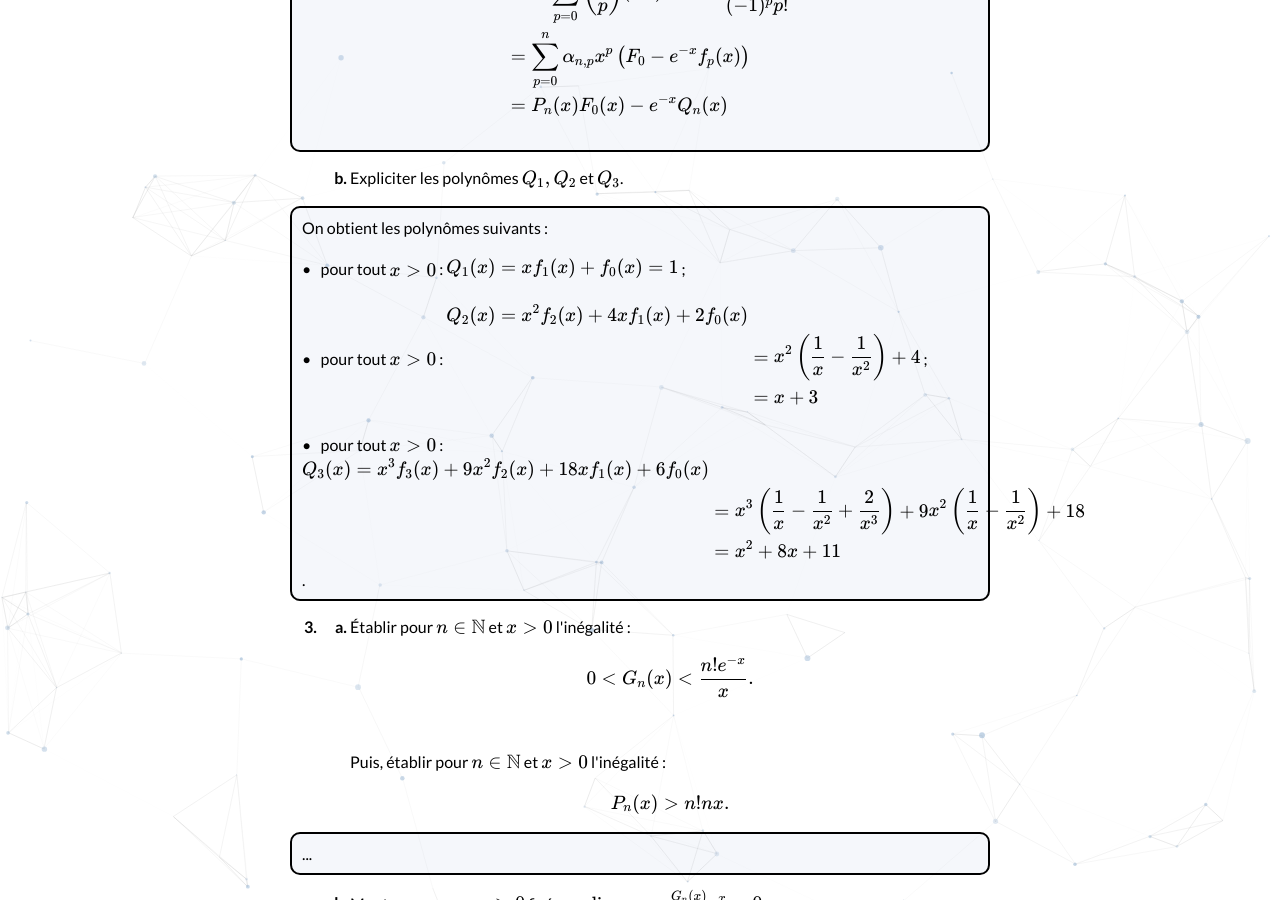
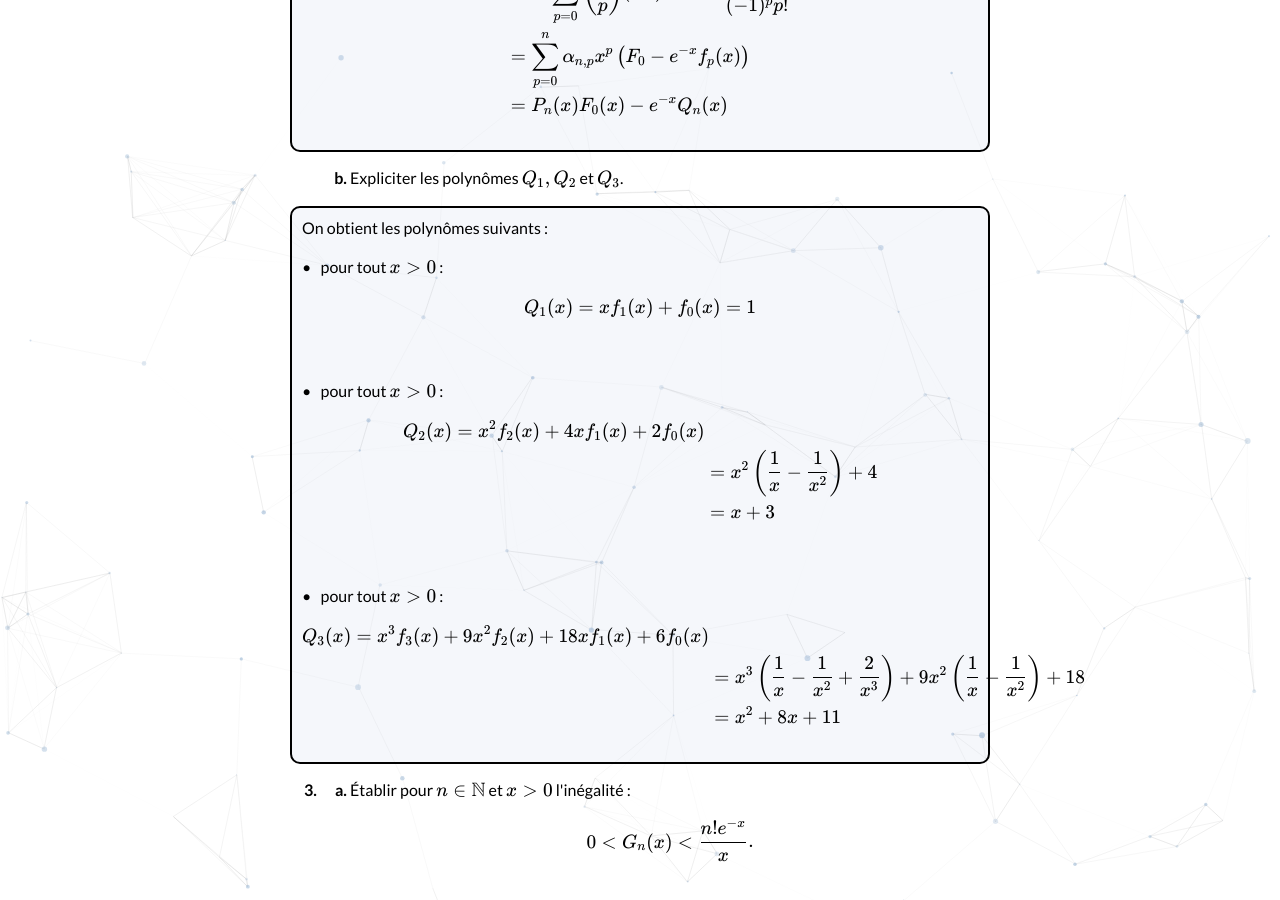
Before and after one commit to bglbrt/bglbrt.github.io, a Jekyll site: the page built from fr/corrections/administrateur_externe_1993.md, in a window 1280 px wide and 900 px high, scrolled down 9987 px. Built offline with Jekyll 4.4.1, drawn with Linux system fonts in a browser that asks for light colours; nearby versions of some CDN libraries.

Commit message:
Refactor mathematical expressions and fix formatting in administrateur_externe_1993.md

```diff
--- a/fr/corrections/administrateur_externe_1993.md
+++ b/fr/corrections/administrateur_externe_1993.md
@@ -490,11 +490,24 @@ Dans tout le problème \( x \) désigne un réel <i>strictement positif</i>, et
                 <p style="border: solid 2px; border-radius: 10px; background-color:rgba(152, 180, 212, .1); padding-right: 10px; padding-left: 10px; padding-top: 10px; padding-bottom: 10px; margin: 15px 0 15px -60px;">
                     On obtient les polynômes suivants :
                     <br><br>
-                    • &nbsp; pour tout \( x > 0 \) : \( \begin{aligned} Q_1(x) = x f_{1}(x) + f_{0}(x)=1 \end{aligned} \) ;
+                    • &nbsp; pour tout \( x > 0 \) :
+                    $$
+                    \begin{aligned} Q_1(x) = x f_{1}(x) + f_{0}(x)=1
+                    \end{aligned}
+                    $$
                     <br><br>
-                    • &nbsp; pour tout \( x > 0 \) : \( \begin{aligned} Q_2(x) = x^{2} f_{2}(x)+4 x f_{1}(x)+2 f_{0}(x) \\ & =x^{2}\left(\frac{1}{x}-\frac{1}{x^{2}}\right)+4 \\ & =x+3 \end{aligned} \) ;
+                    • &nbsp; pour tout \( x > 0 \) :
+                    $$
+                    \begin{aligned} Q_2(x) = x^{2} f_{2}(x)+4 x f_{1}(x)+2 f_{0}(x) \\ & =x^{2}\left(\frac{1}{x}-\frac{1}{x^{2}}\right)+4 \\ & =x+3
+                    \end{aligned}
+                    $$
                     <br><br>
-                    • &nbsp; pour tout \( x > 0 \) : \( \begin{aligned} Q_3(x) = x^{3} f_{3}(x)+9 x^{2} f_{2}(x)+18 x f_{1}(x)+6 f_{0}(x) \\ & =x^{3}\left(\frac{1}{x}-\frac{1}{x^{2}}+\frac{2}{x^{3}}\right)+9 x^{2}\left(\frac{1}{x}-\frac{1}{x^{2}}\right)+18 \\ & =x^{2}+8 x+11 \end{aligned} \).
+                    • &nbsp; pour tout \( x > 0 \) :
+                    $$
+                    \begin{aligned}
+                    Q_3(x) = x^{3} f_{3}(x)+9 x^{2} f_{2}(x)+18 x f_{1}(x)+6 f_{0}(x) \\ & =x^{3}\left(\frac{1}{x}-\frac{1}{x^{2}}+\frac{2}{x^{3}}\right)+9 x^{2}\left(\frac{1}{x}-\frac{1}{x^{2}}\right)+18 \\ & =x^{2}+8 x+11
+                    \end{aligned}
+                    $$
                 </p>
             </li>
         </ol>
```
